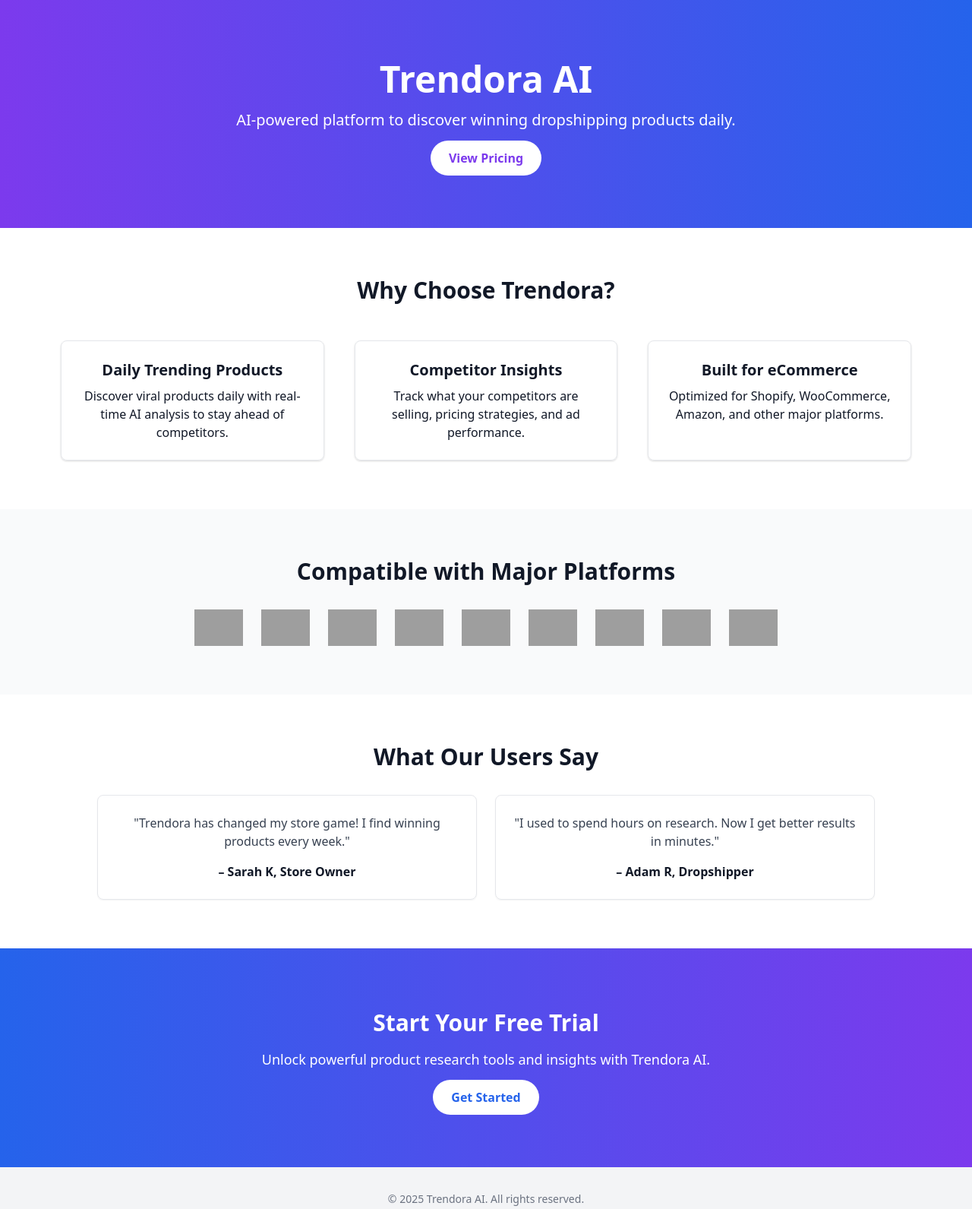
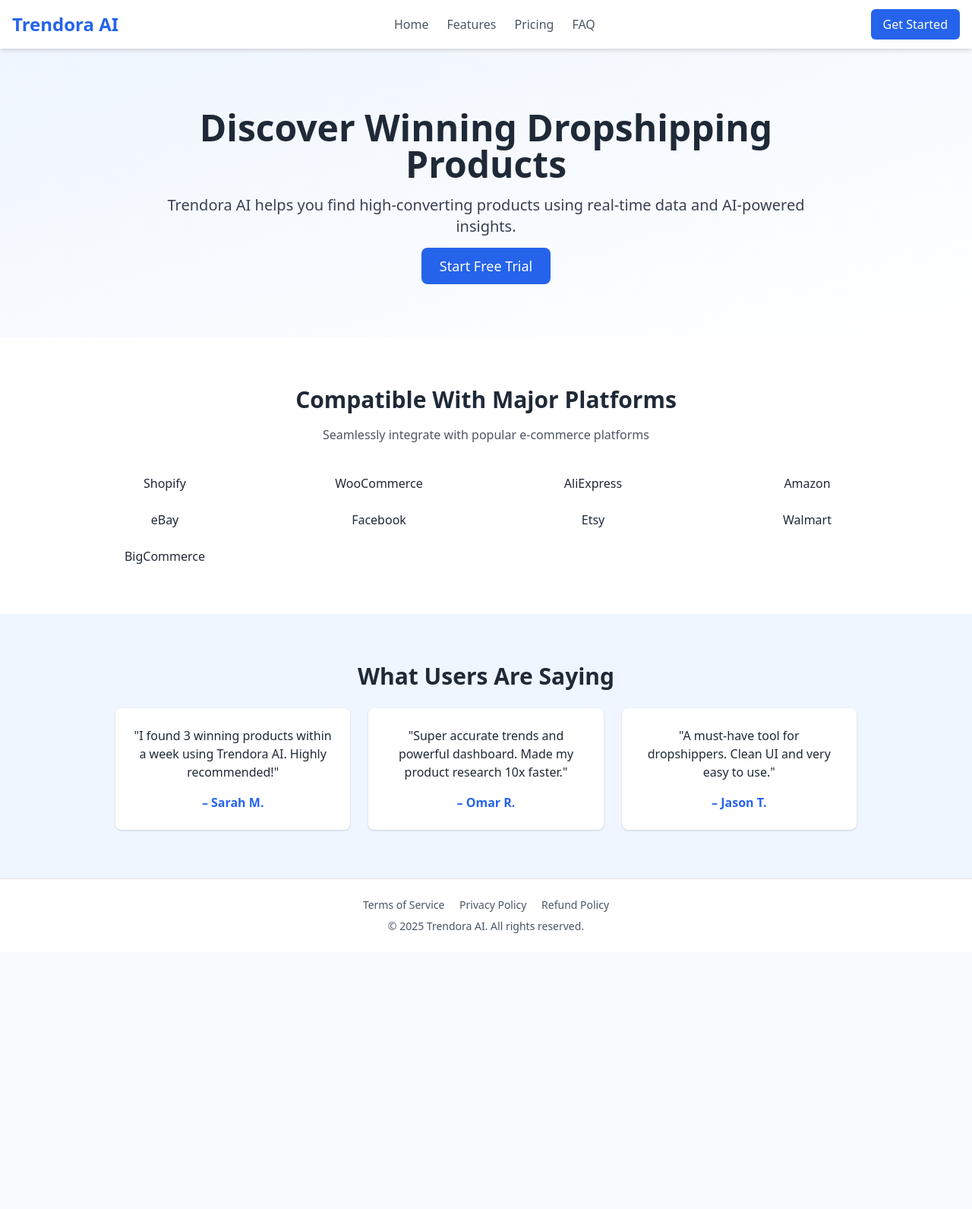
Before and after one commit to Trendora-ai/trendora-ai.github.io, a plain HTML site: page index.html in a window 1280 px wide. Shown: the top 1591 px of the page at 76% size. After the commit the page ends 1253 px from the top, so only its background shows below. Drawn offline with nearby package versions, Linux system fonts and the light colour scheme; grey boxes are pictures that could not be loaded.

Commit message:
Update index.html

```diff
--- a/index.html
+++ b/index.html
@@ -3,104 +3,83 @@
 <head>
   <meta charset="UTF-8" />
   <meta name="viewport" content="width=device-width, initial-scale=1.0" />
-  <meta name="description" content="Trendora AI – Discover trending eCommerce products using AI insights." />
-  <meta name="keywords" content="Trendora, AI product research, trending products, dropshipping tools" />
-  <meta name="author" content="Trendora AI" />
-  <title>Trendora AI – Discover Winning Products</title>
+  <title>Trendora AI – AI Powered Product Research Tool</title>
   <link href="https://cdn.jsdelivr.net/npm/tailwindcss@2.2.19/dist/tailwind.min.css" rel="stylesheet">
-  <style>
-    .platform-icons img {
-      height: 48px;
-      max-height: 48px;
-      filter: grayscale(100%);
-      transition: filter 0.3s;
-    }
-    .platform-icons img:hover {
-      filter: grayscale(0%);
-    }
-  </style>
 </head>
-<body class="bg-white text-gray-900">
+<body class="bg-gray-50 text-gray-800">
+
+  <!-- Header -->
+  <header class="bg-white shadow-md fixed w-full z-50 top-0">
+    <div class="max-w-7xl mx-auto px-4 py-3 flex items-center justify-between">
+      <a href="index.html" class="text-2xl font-bold text-blue-600">Trendora AI</a>
+      <nav class="space-x-6 hidden md:flex">
+        <a href="index.html" class="text-gray-600 hover:text-blue-600">Home</a>
+        <a href="features.html" class="text-gray-600 hover:text-blue-600">Features</a>
+        <a href="pricing.html" class="text-gray-600 hover:text-blue-600">Pricing</a>
+        <a href="faq.html" class="text-gray-600 hover:text-blue-600">FAQ</a>
+      </nav>
+      <a href="https://trendora-ai.paddle.com" class="bg-blue-600 text-white px-4 py-2 rounded-md hidden md:inline-block">Get Started</a>
+    </div>
+  </header>
+  <div class="h-16"></div>
 
   <!-- Hero Section -->
-  <section class="text-center py-20 bg-gradient-to-r from-purple-600 to-blue-600 text-white">
-    <h1 class="text-5xl font-extrabold mb-4">Trendora AI</h1>
-    <p class="text-xl max-w-2xl mx-auto mb-6">AI-powered platform to discover winning dropshipping products daily.</p>
-    <a href="pricing.html" class="bg-white text-purple-600 px-6 py-3 rounded-full font-semibold hover:bg-gray-100 transition">View Pricing</a>
+  <section class="text-center py-20 bg-gradient-to-br from-blue-50 to-white">
+    <div class="max-w-4xl mx-auto px-6">
+      <h1 class="text-5xl font-extrabold mb-4">Discover Winning Dropshipping Products</h1>
+      <p class="text-xl mb-6 text-gray-700">Trendora AI helps you find high-converting products using real-time data and AI-powered insights.</p>
+      <a href="pricing.html" class="bg-blue-600 text-white px-6 py-3 rounded-lg text-lg hover:bg-blue-700">Start Free Trial</a>
+    </div>
   </section>
 
-  <!-- Features -->
-  <section class="py-16">
-    <div class="max-w-6xl mx-auto px-4 text-center">
-      <h2 class="text-3xl font-bold mb-12">Why Choose Trendora?</h2>
-      <div class="grid grid-cols-1 md:grid-cols-3 gap-10">
-        <div class="p-6 border rounded-lg shadow hover:shadow-lg transition">
-          <h4 class="text-xl font-semibold mb-2">Daily Trending Products</h4>
-          <p>Discover viral products daily with real-time AI analysis to stay ahead of competitors.</p>
+  <!-- Platforms Section -->
+  <section class="py-16 bg-white">
+    <div class="max-w-6xl mx-auto px-6 text-center">
+      <h2 class="text-3xl font-semibold mb-4">Compatible With Major Platforms</h2>
+      <p class="mb-10 text-gray-600">Seamlessly integrate with popular e-commerce platforms</p>
+      <div class="grid grid-cols-2 md:grid-cols-4 gap-6">
+        <span>Shopify</span>
+        <span>WooCommerce</span>
+        <span>AliExpress</span>
+        <span>Amazon</span>
+        <span>eBay</span>
+        <span>Facebook</span>
+        <span>Etsy</span>
+        <span>Walmart</span>
+        <span>BigCommerce</span>
+      </div>
+    </div>
+  </section>
+
+  <!-- Testimonials Section -->
+  <section class="bg-blue-50 py-16">
+    <div class="max-w-5xl mx-auto px-6 text-center">
+      <h2 class="text-3xl font-bold mb-6">What Users Are Saying</h2>
+      <div class="grid md:grid-cols-3 gap-6">
+        <div class="bg-white p-6 rounded-lg shadow">
+          <p>"I found 3 winning products within a week using Trendora AI. Highly recommended!"</p>
+          <span class="block mt-4 font-semibold text-blue-600">– Sarah M.</span>
         </div>
-        <div class="p-6 border rounded-lg shadow hover:shadow-lg transition">
-          <h4 class="text-xl font-semibold mb-2">Competitor Insights</h4>
-          <p>Track what your competitors are selling, pricing strategies, and ad performance.</p>
+        <div class="bg-white p-6 rounded-lg shadow">
+          <p>"Super accurate trends and powerful dashboard. Made my product research 10x faster."</p>
+          <span class="block mt-4 font-semibold text-blue-600">– Omar R.</span>
         </div>
-        <div class="p-6 border rounded-lg shadow hover:shadow-lg transition">
-          <h4 class="text-xl font-semibold mb-2">Built for eCommerce</h4>
-          <p>Optimized for Shopify, WooCommerce, Amazon, and other major platforms.</p>
+        <div class="bg-white p-6 rounded-lg shadow">
+          <p>"A must-have tool for dropshippers. Clean UI and very easy to use."</p>
+          <span class="block mt-4 font-semibold text-blue-600">– Jason T.</span>
         </div>
       </div>
     </div>
   </section>
 
-  <!-- Supported Platforms -->
-  <section class="py-16 bg-gray-50 text-center">
-    <div class="max-w-5xl mx-auto">
-      <h3 class="text-3xl font-bold mb-8">Compatible with Major Platforms</h3>
-      <div class="flex justify-center gap-6 flex-wrap platform-icons">
-        <img src="https://cdn.jsdelivr.net/gh/simple-icons/simple-icons/icons/shopify.svg" alt="Shopify" class="h-12" />
-        <img src="https://cdn.jsdelivr.net/gh/simple-icons/simple-icons/icons/woocommerce.svg" alt="WooCommerce" class="h-12" />
-        <img src="https://cdn.jsdelivr.net/gh/simple-icons/simple-icons/icons/aliexpress.svg" alt="AliExpress" class="h-12" />
-        <img src="https://cdn.jsdelivr.net/gh/simple-icons/simple-icons/icons/amazon.svg" alt="Amazon" class="h-12" />
-        <img src="https://cdn.jsdelivr.net/gh/simple-icons/simple-icons/icons/ebay.svg" alt="eBay" class="h-12" />
-        <img src="https://cdn.jsdelivr.net/gh/simple-icons/simple-icons/icons/facebook.svg" alt="Facebook" class="h-12" />
-        <img src="https://cdn.jsdelivr.net/gh/simple-icons/simple-icons/icons/etsy.svg" alt="Etsy" class="h-12" />
-        <img src="https://cdn.jsdelivr.net/gh/simple-icons/simple-icons/icons/walmart.svg" alt="Walmart" class="h-12" />
-        <img src="https://cdn.jsdelivr.net/gh/simple-icons/simple-icons/icons/bigcommerce.svg" alt="BigCommerce" class="h-12" />
-      </div>
+  <!-- Footer -->
+  <footer class="bg-white border-t py-6 text-center text-sm text-gray-600">
+    <div class="space-x-4">
+      <a href="terms.html" class="hover:text-blue-600">Terms of Service</a>
+      <a href="privacy.html" class="hover:text-blue-600">Privacy Policy</a>
+      <a href="refund.html" class="hover:text-blue-600">Refund Policy</a>
     </div>
-  </section>
-
-  <!-- Testimonials -->
-  <section class="py-16 bg-white text-center">
-    <div class="max-w-5xl mx-auto">
-      <h3 class="text-3xl font-bold mb-8">What Our Users Say</h3>
-      <div class="grid grid-cols-1 md:grid-cols-2 gap-6">
-        <div class="p-6 border rounded-lg shadow-sm">
-          <p class="text-gray-700">"Trendora has changed my store game! I find winning products every week."</p>
-          <span class="block mt-4 font-semibold">– Sarah K, Store Owner</span>
-        </div>
-        <div class="p-6 border rounded-lg shadow-sm">
-          <p class="text-gray-700">"I used to spend hours on research. Now I get better results in minutes."</p>
-          <span class="block mt-4 font-semibold">– Adam R, Dropshipper</span>
-        </div>
-      </div>
-    </div>
-  </section>
-
-  <!-- Call to Action -->
-  <section class="py-20 text-center bg-gradient-to-r from-blue-600 to-purple-600 text-white">
-    <h3 class="text-3xl font-bold mb-4">Start Your Free Trial</h3>
-    <p class="text-lg mb-6">Unlock powerful product research tools and insights with Trendora AI.</p>
-    <a href="signup.html" class="bg-white text-blue-600 px-6 py-3 rounded-full font-semibold hover:bg-gray-100 transition">Get Started</a>
-  </section>
-
-  <!-- Footer -->
-  <footer class="py-8 text-center text-sm text-gray-500 bg-gray-100">
-    <p>&copy; 2025 Trendora AI. All rights reserved.</p>
-    <div class="mt-2 space-x-4">
-      <a href="terms.html" class="hover:text-gray-700">Terms</a>
-      <a href="privacy.html" class="hover:text-gray-700">Privacy</a>
-      <a href="refund.html" class="hover:text-gray-700">Refund</a>
-      <a href="pricing.html" class="hover:text-gray-700">Pricing</a>
-    </div>
+    <p class="mt-2">© 2025 Trendora AI. All rights reserved.</p>
   </footer>
 
 </body>
```
